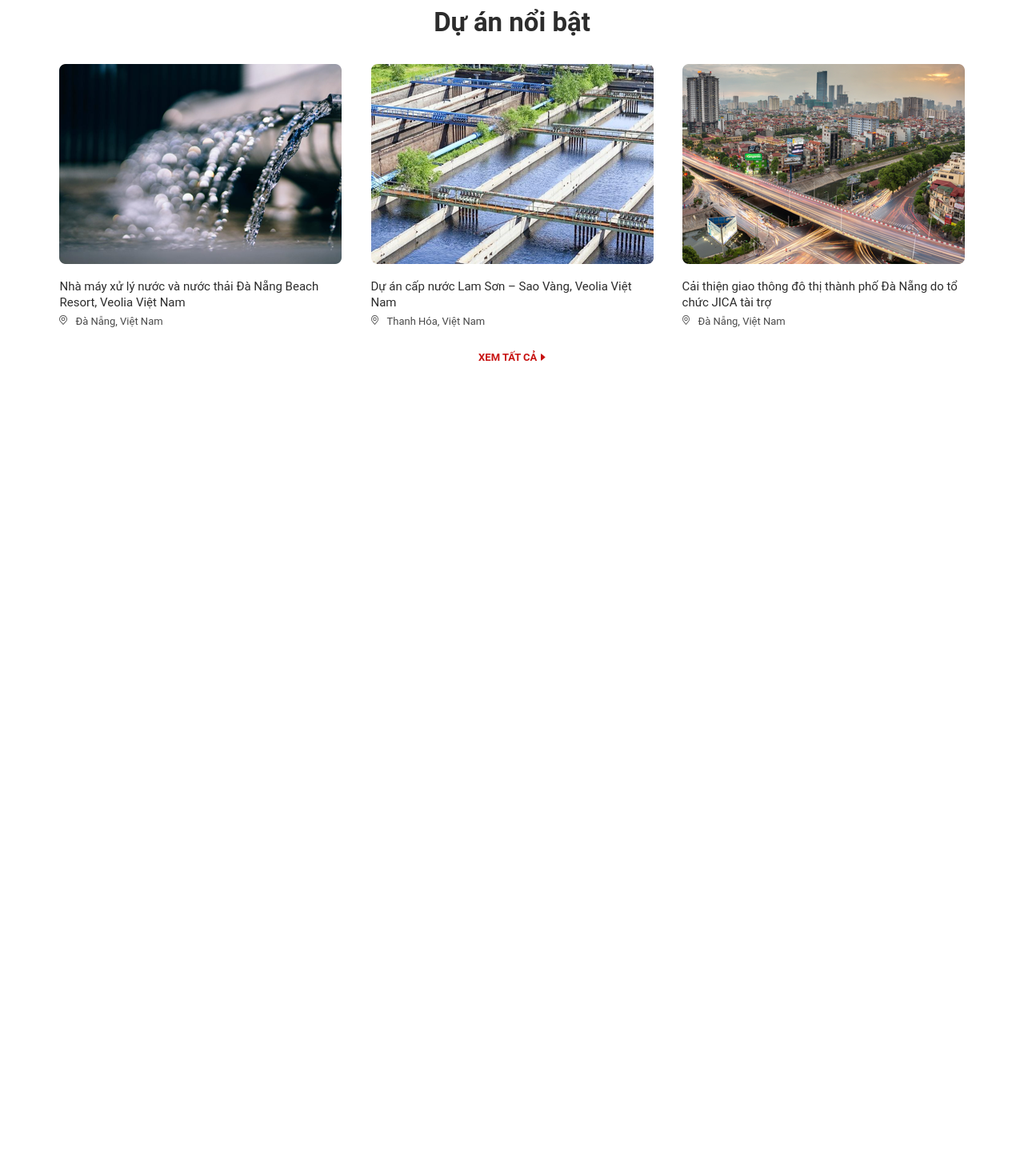
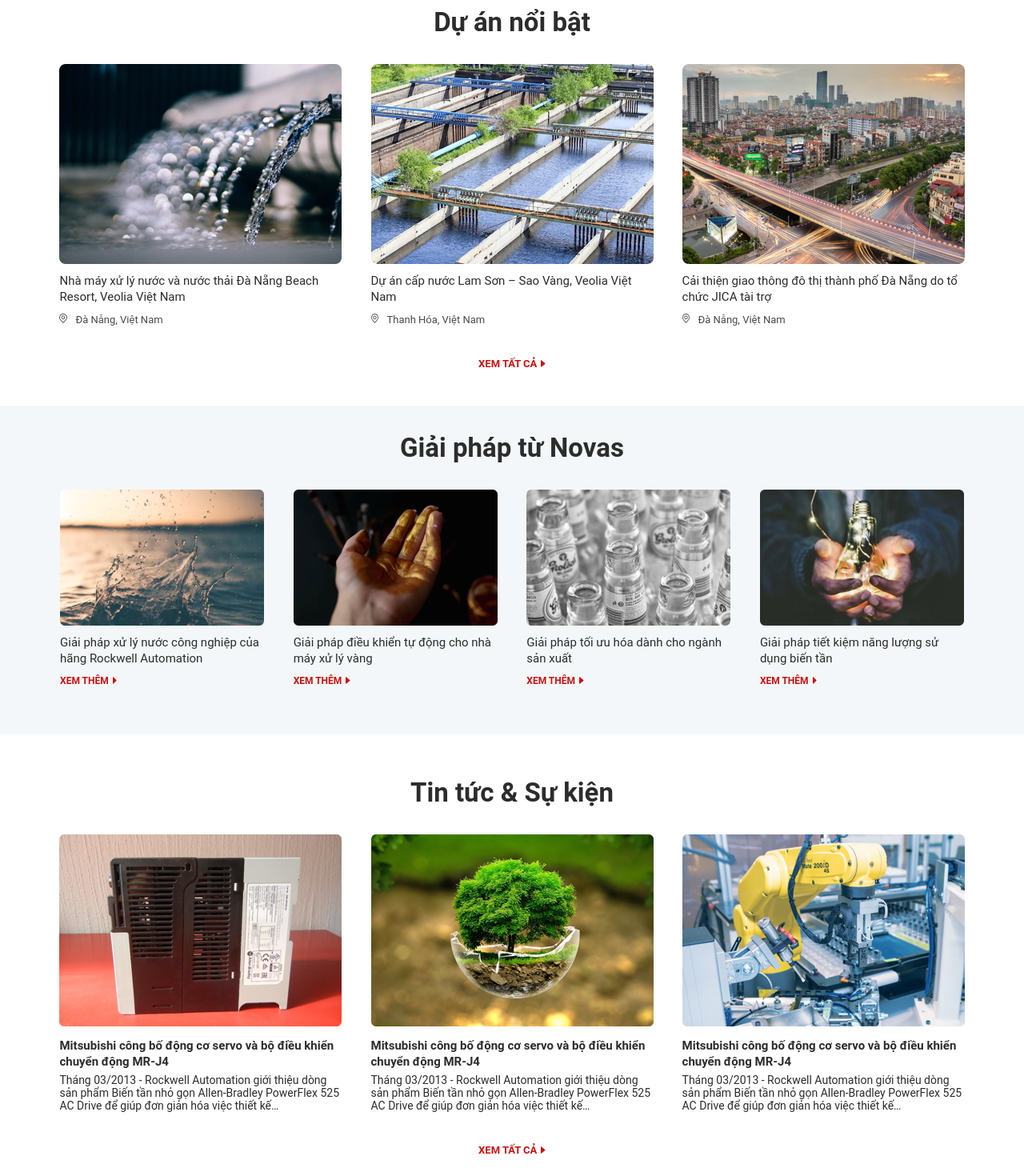
Before and after one commit to atelierc8de/novas_web, a React (Create React App) app: page / in a window 1280 px wide. Shown: the part 1812-3282 px from the top of the page at 80% size. Before the commit the page ends 2291 px from the top, so only its background shows below. Built offline with nearby package versions, Linux system fonts and the light colour scheme.

Commit message:
update UI novas-web version 0.1

```diff
--- a/src/App.js
+++ b/src/App.js
@@ -4,7 +4,9 @@ import HeaderLogo from '../src/components/HeaderLogo.js';
 import SiderBar1 from '../src/components/SiderBar1.js';
 import Banner from '../src/components/Banner.js';
 import SiderBar2 from '../src/components/SiderBar2.js';
-import styles from  '../src/styles/SiderBar.css';
+import '../src/styles/SiderBar.css';
+import SiderBar3 from '../src/components/SiderBar3.js';
+import SiderBar4 from '../src/components/SiderBar4.js';
 
 
 class App extends React.Component {
@@ -31,13 +33,15 @@ class App extends React.Component {
           <SiderBar1 style={{}} />
 
         </body>
-        <div style={{ height: 1, width: '100%', marginTop: 80 }} className="gradient"></div>
 
-        <div style={{ display: 'flex', justifyContent: 'center', marginTop: 20 }}>
-          <p style={{ fontFamily: 'Roboto', fontSize: 33, color: '#2C2C2C' }}><b>Dự án nổi bật</b></p>
-        </div>
+        {/* gradient */}
+        <div style={{ height: 1, width: '100%', marginTop: 80 }} className="gradient" />
 
         <SiderBar2 style={{}} />
+
+        <SiderBar3 style={{}} />
+
+        <SiderBar4 style={{}} />
       </div>
     );
   }
--- a/src/components/ImageSiderBar.js
+++ b/src/components/ImageSiderBar.js
@@ -4,9 +4,16 @@ import Home3 from '../images/home3.png';
 import Home4 from '../images/home4.png';
 import Home5 from '../images/home5.png';
 import Home6 from '../images/home6.png';
+import Home7 from '../images/home7.png';
+import Home8 from '../images/home8.png';
+import Home9 from '../images/home9.png';
+import Home10 from '../images/home10.png';
+import Home11 from '../images/home11.png';
+import Home12 from '../images/home12.png';
+import Home13 from '../images/home13.png';
 
 
-
+//Gioi thieu, San pham & Dich vu (width: 548, height: 444)
 const ImageSiderBar1 = ({ style={} }) => {
     return <img src={Home2} alt="imagesss" style={{ width: 548, height: 444 }} />
 }
@@ -15,6 +22,7 @@ const ImageSiderBar2 = ({ style={} }) => {
     return <img src={Home3} alt="imagesss" style={{ width: 548, height: 444 }} />
 }
 
+// Du an noi bat (width: 353 , height: 250)
 const ImageSiderBar3 = ({ style={} }) => {
     return <img src={Home4} alt="imagesss" style={{width: 353 , height: 250}} />
 }
@@ -27,4 +35,34 @@ const ImageSiderBar5 = ({ style={} }) => {
     return <img src={Home6} alt="imagesss" style={{width: 353 , height: 250}} />
 }
 
-export {ImageSiderBar1, ImageSiderBar2, ImageSiderBar3, ImageSiderBar4, ImageSiderBar5}
+//San pham tu Novas (width: 255 , height: 170)
+const ImageSiderBar6 = ({ style={} }) => {
+    return <img src={Home7} alt="imagesss" style={{width: 255 , height: 170}} />
+}
+
+const ImageSiderBar7 = ({ style={} }) => {
+    return <img src={Home8} alt="imagesss" style={{width: 255 , height: 170}} />
+}
+
+const ImageSiderBar8 = ({ style={} }) => {
+    return <img src={Home9} alt="imagesss" style={{width: 255 , height: 170}} />
+}
+
+const ImageSiderBar9 = ({ style={} }) => {
+    return <img src={Home10} alt="imagesss" style={{width: 255 , height: 170}} />
+}
+
+// Tin tuc & Su kien (width: 353 , height: 240)
+const ImageSiderBar10 = ({ style={} }) => {
+    return <img src={Home11} alt="imagesss" style={{width: 353 , height: 240}} />
+}
+
+const ImageSiderBar11 = ({ style={} }) => {
+    return <img src={Home12} alt="imagesss" style={{width: 353 , height: 240}} />
+}
+
+const ImageSiderBar12 = ({ style={} }) => {
+    return <img src={Home13} alt="imagesss" style={{width: 353 , height: 240}} />
+}
+
+export {ImageSiderBar1, ImageSiderBar2, ImageSiderBar3, ImageSiderBar4, ImageSiderBar5, ImageSiderBar6, ImageSiderBar7, ImageSiderBar8, ImageSiderBar9, ImageSiderBar10, ImageSiderBar11, ImageSiderBar12}
--- a/src/components/SiderBar2.js
+++ b/src/components/SiderBar2.js
@@ -20,39 +20,38 @@ const data = [
 ]
 
 export default class SiderBar2 extends Component {
-    constructor(props) {
-        super(props);
-        this.state = {
-            data,
-        }
+    state = {
+        data,
     }
     render() {
         const { data } = this.state;
-        console.log(123, data)
         return (
             <div>
+                <div style={{ display: 'flex', justifyContent: 'center', marginTop: 20 }}>
+                    <p style={{ fontFamily: 'Roboto', fontSize: 33, color: '#2C2C2C' }}><b>Dự án nổi bật</b></p>
+                </div>
                 <div style={{ display: 'flex', justifyContent: 'center' }}>
                     <div style={{ display: 'flex', flexDirection: 'row', justifyContent: 'space-evenly', width: '94%' }}>
-                        <div style={{}}>
+                        <div style={{display: 'flex', flexDirection: 'column'}}>
                             <ImageSiderBar3 style={{}} />
-                            <p style={{ fontSize: 15, fontFamily: 'Roboto', color: '#2C2C2C', width: 353, lineHeight: 1.3, height: 20 }}>Nhà máy xử lý nước và nước thải Đà Nẵng Beach Resort, Veolia Việt Nam</p>
-                            <span style={{ height: 20, display: 'flex', alignContent: 'center', paddingTop: 10 }}>
+                            <span style={{ fontSize: 15, fontFamily: 'Roboto', color: '#2C2C2C', width: 353, lineHeight: 1.3, paddingTop: 12, height: 40 }}>Nhà máy xử lý nước và nước thải Đà Nẵng Beach Resort, Veolia Việt Nam</span>
+                            <span style={{ display: 'flex', alignContent: 'center', paddingTop: 10 }}>
                                 <img src={Location} alt="location" style={{ width: 9.1, height: 11.8 }} />
                                 <span style={{ fontFamily: 'Roboto', fontSize: 13, color: '#4A4A4A', paddingLeft: 10.9 }}>Đà Nẵng, Việt Nam</span>
                             </span>
                         </div>
-                        <div style={{}}>
+                        <div style={{display: 'flex', flexDirection: 'column'}}>
                             <ImageSiderBar4 style={{}} />
-                            <p style={{ fontSize: 15, fontFamily: 'Roboto', color: '#2C2C2C', width: 353, lineHeight: 1.3, height: 20 }}>Dự án cấp nước Lam Sơn – Sao Vàng, Veolia Việt Nam</p>
-                            <span style={{ height: 20, display: 'flex', alignContent: 'center', paddingTop: 10 }}>
+                            <span style={{ fontSize: 15, fontFamily: 'Roboto', color: '#2C2C2C', width: 353, lineHeight: 1.3, paddingTop: 12, height: 40 }}>Dự án cấp nước Lam Sơn – Sao Vàng, Veolia Việt Nam</span>
+                            <span style={{ display: 'flex', alignContent: 'center', paddingTop: 10 }}>
                                 <img src={Location} alt="location" style={{ width: 9.1, height: 11.8 }} />
                                 <span style={{ fontFamily: 'Roboto', fontSize: 13, color: '#4A4A4A', paddingLeft: 10.9 }}>Thanh Hóa, Việt Nam</span>
                             </span>
                         </div>
-                        <div style={{}}>
+                        <div style={{display: 'flex', flexDirection: 'column'}}>
                             <ImageSiderBar5 style={{}} />
-                            <p style={{ fontSize: 15, fontFamily: 'Roboto', color: '#2C2C2C', width: 353, lineHeight: 1.3, height: 20 }}>Cải thiện giao thông đô thị thành phố Đà Nẵng do tổ chức JICA tài trợ</p>
-                            <span style={{ height: 20, display: 'flex', alignContent: 'center', paddingTop: 10 }}>
+                            <span style={{ fontSize: 15, fontFamily: 'Roboto', color: '#2C2C2C', width: 353, lineHeight: 1.3, paddingTop: 12, height: 40 }}>Cải thiện giao thông đô thị thành phố Đà Nẵng do tổ chức JICA tài trợ</span>
+                            <span style={{ display: 'flex', alignContent: 'center', paddingTop: 10 }}>
                                 <img src={Location} alt="location" style={{ width: 9.1, height: 11.8 }} />
                                 <span style={{ fontFamily: 'Roboto', fontSize: 13, color: '#4A4A4A', paddingLeft: 10.9 }}>Đà Nẵng, Việt Nam</span>
                             </span>
@@ -60,10 +59,11 @@ export default class SiderBar2 extends Component {
                     </div>
 
                 </div>
-                <span style={{ display: 'flex', justifyContent: 'center', lineHeight: 3 }}>
+                <span style={{ display: 'flex', justifyContent: 'center', lineHeight: 3, paddingTop: 15 }}>
                     <a href="#" style={{ fontFamily: 'Roboto', textDecoration: 'none', fontSize: 13, color: '#C81211', lineHeight: 5 }} ><b>XEM TẤT CẢ</b>
-                    <img src={Arrowxemthem} alt="arrowxemthem" style={{ width: 5.6, height: 9, paddingLeft: 5 }} />
-                </a></span>
+                        <img src={Arrowxemthem} alt="arrowxemthem" style={{ width: 5.6, height: 9, paddingLeft: 5 }} />
+                    </a>
+                </span>
             </div>
         );
     }
--- /dev/null
+++ b/src/components/SiderBar3.js
@@ -0,0 +1,57 @@
+import React, {Component} from 'react';
+import {ImageSiderBar6, ImageSiderBar7, ImageSiderBar8, ImageSiderBar9} from '../components/ImageSiderBar.js';
+import Arrowxemthem from '../icons/Arrowxemthem.svg';
+
+
+export default class SiderBar3 extends Component {
+    render(){
+        return(
+            <div style={{background: '#F4F7F9', paddingBottom: 60}}>
+                <div style={{ display: 'flex', justifyContent: 'center', marginTop: 20 }}>
+                    <p style={{ fontFamily: 'Roboto', fontSize: 33, color: '#2C2C2C' }}><b>Giải pháp từ Novas</b></p>
+                </div>
+                <div style={{ display: 'flex', justifyContent: 'center' }}>
+                    <div style={{ display: 'flex', flexDirection: 'row', justifyContent: 'space-evenly', width: '94%' }}>
+                        <div style={{display: 'flex', flexDirection: 'column'}}>
+                            <ImageSiderBar6 style={{}} />
+                            <span style={{ fontSize: 15, fontFamily: 'Roboto', color: '#2C2C2C', width: 255, lineHeight: 1.3, height: 40, paddingTop: 12 }}>Giải pháp xử lý nước công nghiệp của hãng Rockwell Automation</span>
+                            <span style={{ display: 'flex', paddingTop: 10 }}>
+                                <a href="#" style={{ fontFamily: 'Roboto', textDecoration: 'none', fontSize: 12, color: '#C81211' }} ><b>XEM THÊM</b>
+                                    <img src={Arrowxemthem} alt="arrowxemthem" style={{width: 5.6, height: 9, paddingLeft: 5}} />
+                                </a>
+                            </span>
+                        </div>
+                        <div style={{display: 'flex', flexDirection: 'column'}}>
+                            <ImageSiderBar7 style={{}} />
+                            <span style={{ fontSize: 15, fontFamily: 'Roboto', color: '#2C2C2C', width: 255, lineHeight: 1.3, height: 40, paddingTop: 12 }}>Giải pháp điều khiển tự động cho nhà máy xử lý vàng</span>
+                            <span style={{ display: 'flex', paddingTop: 10 }}>
+                                <a href="#" style={{ fontFamily: 'Roboto', textDecoration: 'none', fontSize: 12, color: '#C81211' }} ><b>XEM THÊM</b>
+                                    <img src={Arrowxemthem} alt="arrowxemthem" style={{width: 5.6, height: 9, paddingLeft: 5}} />
+                                </a>
+                            </span>
+                        </div>
+                        <div style={{display: 'flex', flexDirection: 'column'}}>
+                            <ImageSiderBar8 style={{}} />
+                            <span style={{ fontSize: 15, fontFamily: 'Roboto', color: '#2C2C2C', width: 255, lineHeight: 1.3, height: 40, paddingTop: 12 }}>Giải pháp tối ưu hóa dành cho ngành sản xuất</span>
+                            <span style={{ display: 'flex', paddingTop: 10 }}>
+                                <a href="#" style={{ fontFamily: 'Roboto', textDecoration: 'none', fontSize: 12, color: '#C81211' }} ><b>XEM THÊM</b>
+                                    <img src={Arrowxemthem} alt="arrowxemthem" style={{width: 5.6, height: 9, paddingLeft: 5}} />
+                                </a>
+                            </span>
+                        </div>
+                        <div style={{display: 'flex', flexDirection: 'column'}}>
+                            <ImageSiderBar9 style={{}} />
+                            <span style={{ fontSize: 15, fontFamily: 'Roboto', color: '#2C2C2C', width: 255, lineHeight: 1.3, height: 40, paddingTop: 12 }}>Giải pháp tiết kiệm năng lượng sử dụng biến tần</span>
+                            <span style={{ display: 'flex', paddingTop: 10 }}>
+                                <a href="#" style={{ fontFamily: 'Roboto', textDecoration: 'none', fontSize: 12, color: '#C81211' }} ><b>XEM THÊM</b>
+                                    <img src={Arrowxemthem} alt="arrowxemthem" style={{width: 5.6, height: 9, paddingLeft: 5}} />
+                                </a>
+                            </span>
+                        </div>
+                    </div>
+
+                </div>
+            </div>
+        );
+    }
+}
--- /dev/null
+++ b/src/components/SiderBar4.js
@@ -0,0 +1,41 @@
+import React, { Component } from 'react';
+import { ImageSiderBar10, ImageSiderBar11, ImageSiderBar12 } from '../components/ImageSiderBar.js';
+import Arrowxemthem from '../icons/Arrowxemthem.svg';
+
+
+export default class SiderBar4 extends Component {
+    render() {
+        return (
+            <div>
+                <div style={{ display: 'flex', justifyContent: 'center', marginTop: 20 }}>
+                    <p style={{ fontFamily: 'Roboto', fontSize: 33, color: '#2C2C2C' }}><b>Tin tức & Sự kiện</b></p>
+                </div>
+                <div style={{ display: 'flex', justifyContent: 'center' }}>
+                    <div style={{ display: 'flex', flexDirection: 'row', justifyContent: 'space-evenly', width: '94%' }}>
+                        <div style={{display: 'flex', flexDirection: 'column'}}>
+                            <ImageSiderBar10 style={{}} />
+                            <span style={{ fontSize: 15, fontFamily: 'Roboto', color: '#2C2C2C', width: 353, lineHeight: 1.3, paddingTop: 15 }}><b>Mitsubishi công bố động cơ servo và bộ điều khiển chuyển động MR-J4</b></span>
+                            <span style={{ fontSize: 14, fontFamily: 'Roboto', color: '#2C2C2C', width: 353, paddingTop: 5 }}>Tháng 03/2013 - Rockwell Automation giới thiệu dòng sản phẩm Biến tần nhỏ gọn Allen-Bradley PowerFlex 525 AC Drive để giúp đơn giản hóa việc thiết kế…</span>
+                        </div>
+                        <div style={{display: 'flex', flexDirection: 'column'}}>
+                            <ImageSiderBar11 style={{}} />
+                            <span style={{ fontSize: 15, fontFamily: 'Roboto', color: '#2C2C2C', width: 353, lineHeight: 1.3, paddingTop: 15 }}><b>Mitsubishi công bố động cơ servo và bộ điều khiển chuyển động MR-J4</b></span>
+                            <span style={{ fontSize: 14, fontFamily: 'Roboto', color: '#2C2C2C', width: 353, paddingTop: 5 }}>Tháng 03/2013 - Rockwell Automation giới thiệu dòng sản phẩm Biến tần nhỏ gọn Allen-Bradley PowerFlex 525 AC Drive để giúp đơn giản hóa việc thiết kế…</span>
+                        </div>
+                        <div style={{ display: 'flex', flexDirection: 'column'}}>
+                            <ImageSiderBar12 style={{}} />
+                            <span style={{ fontSize: 15, fontFamily: 'Roboto', color: '#2C2C2C', width: 353, lineHeight: 1.3, paddingTop: 15 }}><b>Mitsubishi công bố động cơ servo và bộ điều khiển chuyển động MR-J4</b></span>
+                            <span style={{ fontSize: 14, fontFamily: 'Roboto', color: '#2C2C2C', width: 353, paddingTop: 5 }}>Tháng 03/2013 - Rockwell Automation giới thiệu dòng sản phẩm Biến tần nhỏ gọn Allen-Bradley PowerFlex 525 AC Drive để giúp đơn giản hóa việc thiết kế…</span>
+                        </div>
+                    </div>
+
+                </div>
+                <div style={{ display: 'flex', justifyContent: 'center', paddingTop: 15 }}>
+                    <a href="#" style={{ fontFamily: 'Roboto', textDecoration: 'none', fontSize: 13, color: '#C81211', lineHeight: 5 }} ><b>XEM TẤT CẢ</b>
+                        <img src={Arrowxemthem} alt="arrowxemthem" style={{ width: 5.6, height: 9, paddingLeft: 5 }} />
+                    </a>
+                </div>
+            </div>
+        );
+    }
+}
```
